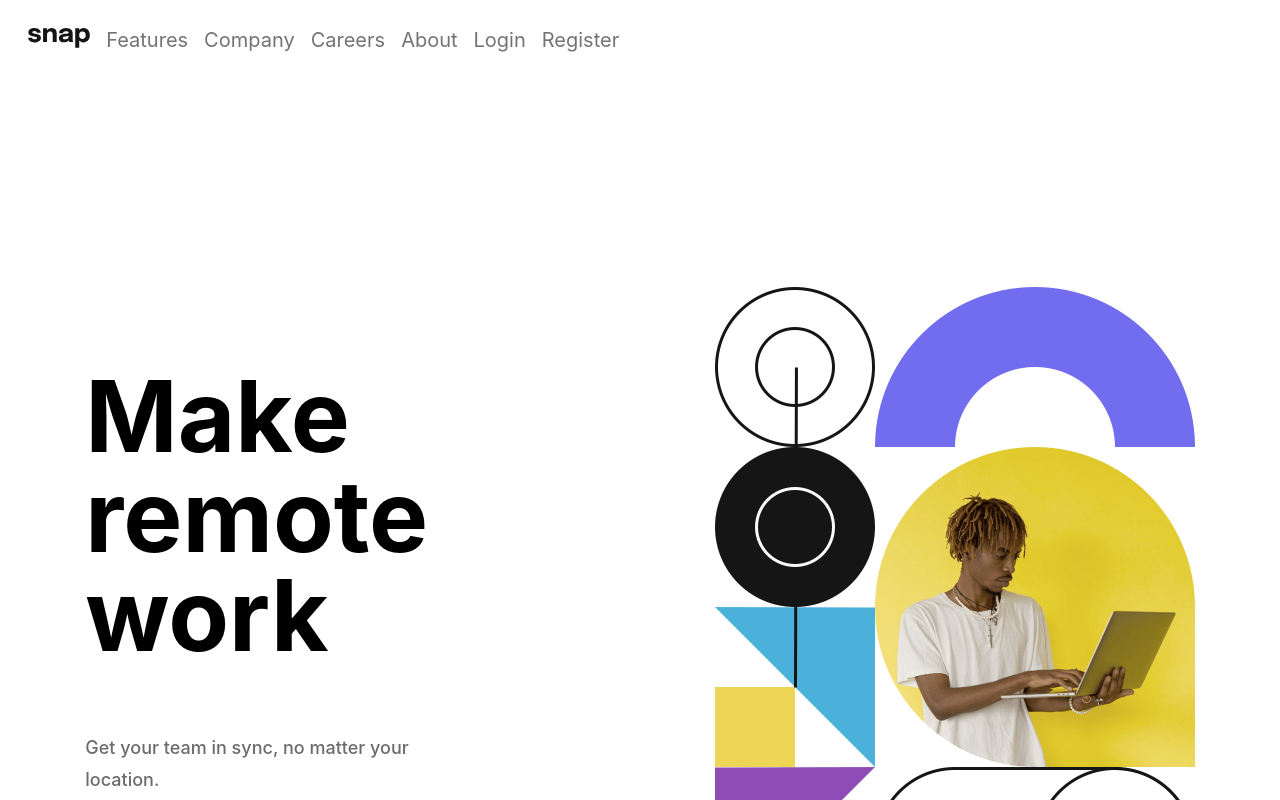
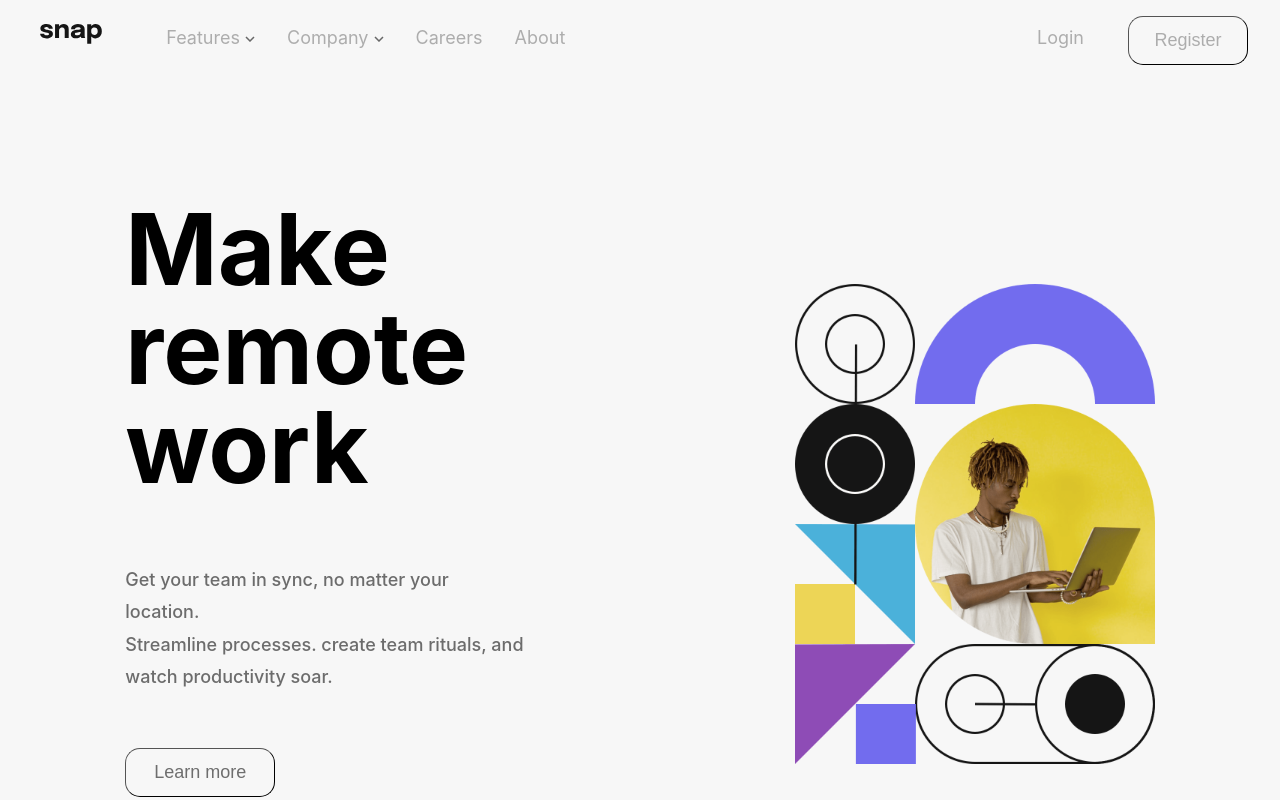
Before and after one commit to Nagema/Intro-section-with-dropdown-navigation, a React (Create React App) app: page / in a window 1280 px wide. Shown: the top 800 px of the page. Built offline with nearby package versions, Linux system fonts and the light colour scheme.

Commit message:
add toggle and styles

```diff
--- a/src/App.css
+++ b/src/App.css
@@ -1,3 +1,6 @@
+body {
+  background-color: rgb(247, 247, 247);
+}
 .App {
   text-align: center;
 }
--- a/src/App.jsx
+++ b/src/App.jsx
@@ -12,11 +12,10 @@ function App() {
         <Routes>
           <Route
             path='/'
+            element={<MainPage />}
           >
           </Route>
-
         </Routes>
-        <MainPage></MainPage>
       </BrowserRouter>
     </div>
   );
--- a/src/components/NavBar/NavBar.jsx
+++ b/src/components/NavBar/NavBar.jsx
@@ -1,28 +1,87 @@
-import React from 'react';
+import React, { useState } from 'react';
 import './styles.css';
 import logo from '../../logo.svg'
 import { Link } from 'react-router-dom';
+import iconArrowDown from '../../assets/images/icon-arrow-down.svg';
+import iconArrowUp from '../../assets/images/icon-arrow-up.svg';
+import iconTodo from '../../assets/images/icon-todo.svg';
+import iconCalendar from '../../assets/images/icon-calendar.svg';
+import iconReminders from '../../assets/images/icon-reminders.svg';
+import iconPlanning from '../../assets/images/icon-planning.svg';
 
 function NavBar() {
+
+    const [iconFeatureToggle, setIconFeatureToggle] = useState(false)
+    const [iconCompanyToggle, setIconCompanyToggle] = useState(false)
+
+    const handleFeatureLink = () => {
+        setIconFeatureToggle(!iconFeatureToggle)
+    }
+
+    const handleCompanyLink = () => {
+        setIconCompanyToggle(!iconCompanyToggle)
+    }
+
   return (
     <header className="App-header">
-        <nav>
-            <div>
-                <div className='menu-links'>
-                    <Link className='links' to="/">
-                        <img src={logo} className="App-logo" alt="logo" />
+        <nav className='links-wrapper'>
+            <div className='menu-links'>
+                <Link className='links' to="/">
+                    <img src={logo} className="App-logo" alt="logo" />
+                </Link>
+                <div className='main-links'>
+                    <Link className='links' to="/" onClick={handleFeatureLink}>
+                        Features <img className='link-icon' src={iconFeatureToggle ? iconArrowUp : iconArrowDown}/>
                     </Link>
-                    <Link className='links' to="/">Features</Link>
-                    <Link className='links' to="/">Company</Link>
+                    <Link className='links' to="/" onClick={handleCompanyLink}>
+                        Company <img className='link-icon' src={iconCompanyToggle ? iconArrowUp : iconArrowDown}/>
+                    </Link>
                     <Link className='links' to="/">Careers</Link>
                     <Link className='links' to="/">About</Link>
                 </div>
-                <div className='menu-login'>
-                    <Link className='links' to="/">Login</Link>
-                    <Link className='links' to="/">Register</Link>
-                </div>
+            </div>
+            <div className='menu-login'>
+                <Link className='links' to="/">Login</Link>
+                <button className='register-button'>Register</button>
             </div>
         </nav>
+        { iconFeatureToggle &&
+            <div className='feature-options'>
+                <ul className='list-option'>
+                    <li>
+                        <img className='list-icon' src={iconTodo} alt="icon todo" />
+                        <span> Todo List </span>
+                    </li>
+                    <li>
+                        <img className='list-icon' src={iconCalendar} alt="icon todo" />
+                        <span> Calendar </span>
+                    </li>
+                    <li>
+                        <img className='list-icon' src={iconReminders} alt="icon todo" />
+                        <span> Reminders </span>
+                    </li>
+                    <li>
+                        <img className='list-icon' src={iconPlanning} alt="icon todo" />
+                        <span> Planning </span>
+                    </li>
+                </ul>
+            </div>
+        }
+        { iconCompanyToggle &&
+            <div className='company-options'>
+                <ul className='list-option'>
+                    <li>
+                        History
+                    </li>
+                    <li>
+                        Our Team
+                    </li>
+                    <li>
+                       Blog
+                    </li>
+                </ul>
+            </div>
+        }
       </header>
   )
 }
--- a/src/components/NavBar/styles.css
+++ b/src/components/NavBar/styles.css
@@ -1,14 +1,14 @@
 .App-logo {
     height: 2.5vmin;
-    pointer-events: none;
   }
 
   .App-header {
     display: flex;
+    position: absolute;
     padding-top: 1em;
-    font-size: calc(8px + 1.5vmin);
-    color: white;
     padding-left: 1em;
+    line-height: 1;
+    width: 100%;
   }
   .App-header nav div{
       display: flex;
@@ -19,18 +19,86 @@
   }
 
   .menu-login {
-      display: flex;
+    margin-right: 3em;
+  }
+
+  .links-wrapper {
+    display: flex;
+    justify-content: space-between;
+    width: 100%;
+    line-height: 1.5;
   }
 
   .links {
-    color: rgba(0,0,0,.55);
+    color: #ADADAD;
+    font-size: 18px;
     text-decoration: none;
     display: block;
     padding: 0.5rem 1rem;
     padding-right: 0.5rem;
-    padding-left: 0.5rem;
+    padding-left: 1.5rem;
+}
+.links:hover{
+    color: rgba(0,0,0,.7);
+}
+.link-icon {
+    padding-bottom: 2px;
 }
 
-.links:hover {
+.main-links {
+    padding-left: 2em;
+}
+
+.feature-options {
+    position: relative;
+    color: #ADADAD;
+    top: 45px;
+    left: -60em;
+    width: 14vh;
+    border-radius: 12px;
+    text-align: left;
+    background-color: white;
+}
+
+.list-option {
+    list-style: none;
+    font-size: 17px;
+    padding-left: 0;
+    margin: 25px;
+}
+
+.list-option li {
+    margin-bottom: 15px;
+}
+
+.list-icon {
+    padding-right: 10px;
+}
+.company-options {
+    position: relative;
+    color: #ADADAD;
+    top: 45px;
+    left: -21em;
+    width: 10vh;
+    height: 10vh;
+    border-radius: 12px;
+    text-align: left;
+    background-color: white;
+}
+
+.register-button{
+    width: 8rem;
+    color: #ADADAD;
+    font-size: 18px;
+    border-radius: 15px;
+    width: 120px;
+    height: 49px;
+    margin-left: 2em;
+    background-color: rgb(247, 247, 247);
+    border-width: 1.5px;
+    cursor: pointer;
+}
+.register-button:hover {
     color: rgba(0,0,0,.7);
+    font-weight: bold;
 }
--- a/src/containers/styles.css
+++ b/src/containers/styles.css
@@ -1,13 +1,16 @@
 .main-page-container {
     display: flex;
     margin: 5em;
+    margin-top: 0;
+    position: relative;
+    top: 8em;
 }
 
 .main-page-text {
     margin: auto;
     margin-right: 5vh;
     display: flex;
-    margin-top: 20vh;
+    margin-top: 9vh;
     display: flex;
     flex-direction: column;
     align-items: flex-start;
@@ -15,6 +18,7 @@
 }
 
 .main-page-text h1 {
+    margin-top: 0;
     font-size: 6.2em;
     line-height: 1;
     max-width: 584px;
@@ -31,7 +35,7 @@
 
 .main-page-image {
     margin: auto;
-    height: 80vh;
+    height: 60vh;
 }
 .client-image-wrapper {
     margin-top: 4em;
@@ -44,13 +48,18 @@
 }
 
 .learn-more-button {
+    color: #6E6E6E;
     margin-top: 2em;
     margin-bottom: 2em;
-    border-radius: 10px;
+    border-radius: 15px;
     width: 150px;
-    height: 45px;
-    background-color: white;
+    height: 49px;
+    background-color: rgb(247, 247, 247);
     border-width: 1.5px;
-    font-size: 15px;
+    font-size: 18px;
+    cursor: pointer;
+}
+.learn-more-button:hover {
+    color: rgba(0,0,0,.7);
     font-weight: bold;
 }
```
